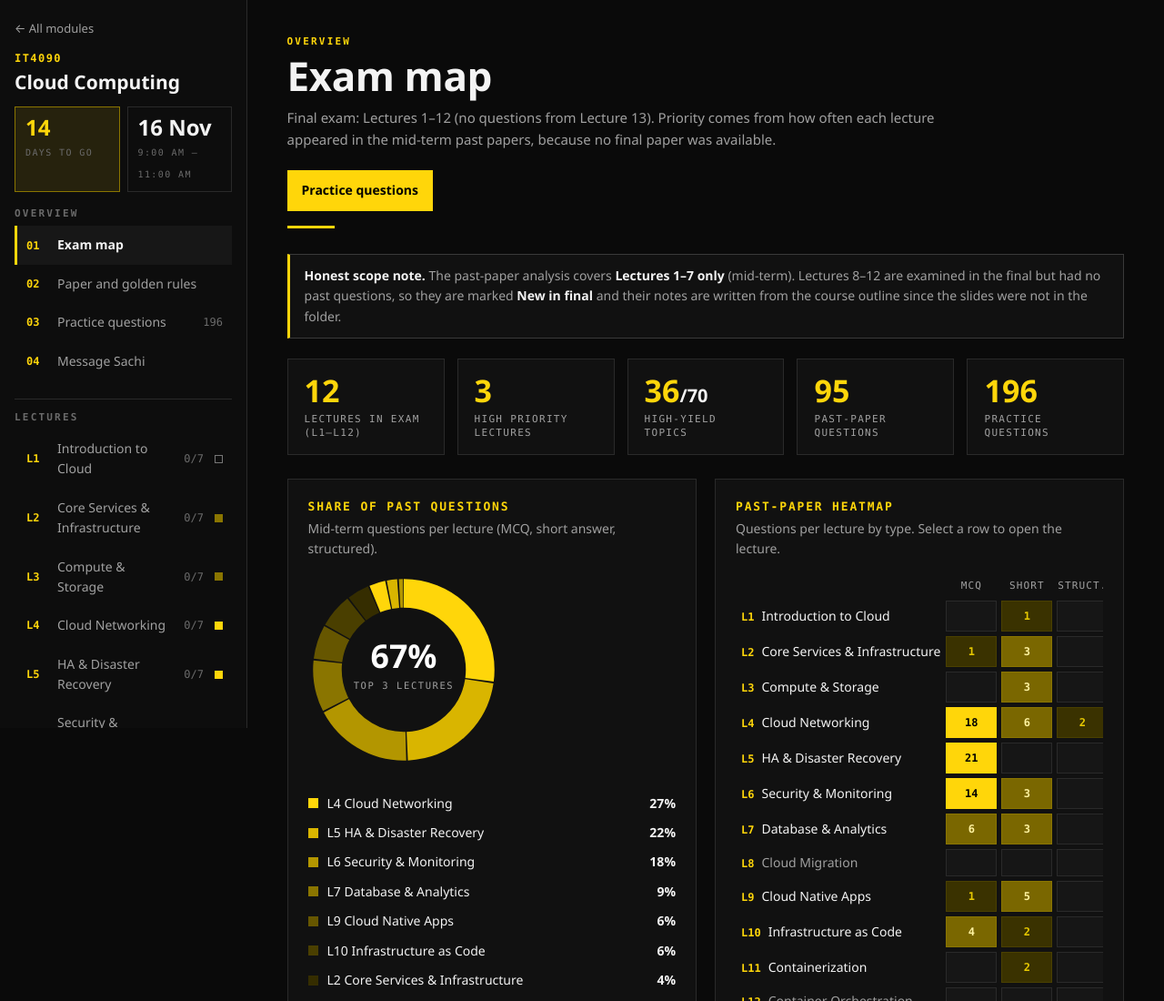
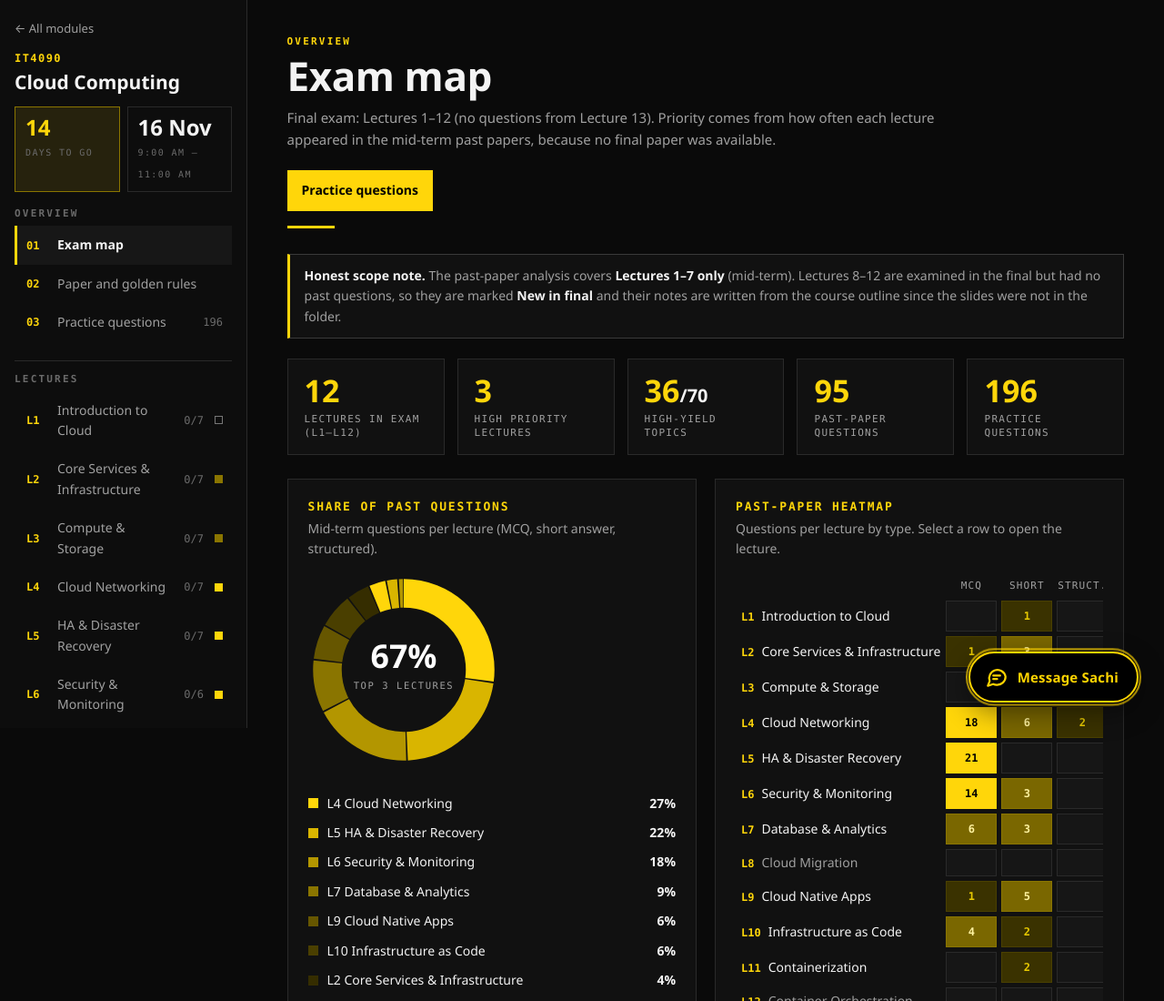
Before and after one commit to SYNCODE-SLIIT/learn-with-sachi-exam-portal, a plain HTML site: page cloud-computing/index.html in a window 1280 px wide. Shown: the top 1100 px of the page at 91% size. Drawn offline with Linux system fonts and the light colour scheme.

Commit message:
Add floating Message Sachi chat on every page and remove the dashboard Message Sachi pages
A chat-style widget (chat/message-widget.js) is on the landing page, year pages, HCI, BMIT, Cloud Computing and IME. Messages go privately to Sachi's email through Web3Forms. The per-module Message Sachi menu item and pages are removed; the old public wall API is left in place but no longer linked.

```diff
--- /dev/null
+++ b/chat/message-widget.js
@@ -0,0 +1,183 @@
+/* Message Sachi: a floating chat-style message box shown on every page of the portal.
+   Messages are delivered privately to Sachi's email through Web3Forms (https://web3forms.com).
+   The access key below is a public form key (it only allows sending to Sachi's inbox). */
+(function () {
+  'use strict';
+  if (window.__lwsChat) return;
+  window.__lwsChat = true;
+
+  var KEY = 'eba312cf-1c03-466c-b5ef-5a9d8ab4c083';
+  var STORE = 'lws_chat_v1';
+  var LAST = 'lws_chat_last';
+  var WAIT = 30000;       // ms between two messages
+  var KEEP = 30;          // chat bubbles remembered in this browser
+
+  var store = {
+    get: function (k, d) { try { var v = localStorage.getItem(k); return v ? JSON.parse(v) : d; } catch (e) { return d; } },
+    set: function (k, v) { try { localStorage.setItem(k, JSON.stringify(v)); } catch (e) { /* storage may be blocked */ } }
+  };
+  var esc = function (s) { return String(s).replace(/[&<>"']/g, function (c) { return { '&': '&amp;', '<': '&lt;', '>': '&gt;', '"': '&quot;', "'": '&#39;' }[c]; }); };
+
+  /* ---------- styles ---------- */
+  var css = '' +
+  '.lwsc-btn{position:fixed;right:clamp(14px,2.2vw,28px);bottom:clamp(14px,2.2vw,28px);z-index:800;display:flex;align-items:center;gap:10px;height:56px;padding:0 20px 0 16px;background:#000;color:#ffd400;border:2px solid #ffd400;border-radius:999px;font:700 15px/1 "Segoe UI",system-ui,sans-serif;letter-spacing:.2px;cursor:pointer;box-shadow:0 10px 30px rgba(0,0,0,.45);transition:transform .2s,box-shadow .2s,background .2s}' +
+  '.lwsc-btn:hover{transform:translateY(-3px);background:#141414;box-shadow:0 14px 34px rgba(0,0,0,.55)}' +
+  '.lwsc-btn svg{width:26px;height:26px;flex:none}' +
+  '.lwsc-btn .lwsc-dot{position:absolute;top:-4px;right:-2px;width:14px;height:14px;border-radius:50%;background:#ff4d4d;border:2px solid #000}' +
+  '.lwsc-btn.pulse::after{content:"";position:absolute;inset:-6px;border-radius:999px;border:2px solid #ffd400;opacity:0;animation:lwscp 2.4s ease-out 3}' +
+  '@keyframes lwscp{0%{opacity:.8;transform:scale(.96)}100%{opacity:0;transform:scale(1.18)}}' +
+  '.lwsc-panel{position:fixed;right:clamp(14px,2.2vw,28px);bottom:calc(clamp(14px,2.2vw,28px) + 70px);z-index:850;width:min(380px,calc(100vw - 28px));height:min(560px,calc(100vh - 120px));display:none;flex-direction:column;background:#0d0d0d;color:#f4f4f4;border:1px solid #3c3c3c;border-top:4px solid #ffd400;border-radius:14px;overflow:hidden;box-shadow:0 24px 70px rgba(0,0,0,.7);font:14.5px/1.5 "Segoe UI",system-ui,sans-serif}' +
+  '.lwsc-panel.on{display:flex;animation:lwscin .28s cubic-bezier(.2,.8,.2,1)}' +
+  '@keyframes lwscin{from{opacity:0;transform:translateY(18px) scale(.98)}to{opacity:1;transform:none}}' +
+  '.lwsc-head{display:flex;align-items:center;gap:12px;padding:14px 16px;background:#141414;border-bottom:1px solid #2a2a2a}' +
+  '.lwsc-av{width:42px;height:42px;border-radius:50%;background:#ffd400;color:#000;display:grid;place-items:center;font-weight:800;font-size:19px;flex:none}' +
+  '.lwsc-head b{display:block;font-size:16px;line-height:1.2}' +
+  '.lwsc-head small{display:flex;align-items:center;gap:6px;color:#a6a6a6;font-size:12px}' +
+  '.lwsc-head small::before{content:"";width:8px;height:8px;border-radius:50%;background:#3ddc84}' +
+  '.lwsc-x{margin-left:auto;width:34px;height:34px;border:1px solid #3c3c3c;background:none;color:#a6a6a6;border-radius:8px;font-size:18px;cursor:pointer;line-height:1}' +
+  '.lwsc-x:hover{border-color:#ffd400;color:#ffd400}' +
+  '.lwsc-body{flex:1;overflow-y:auto;padding:16px;display:flex;flex-direction:column;gap:10px;background:radial-gradient(rgba(255,212,0,.06) 1.2px,transparent 1.3px) 0 0/22px 22px,#0a0a0a}' +
+  '.lwsc-m{max-width:84%;padding:10px 14px;border-radius:16px;word-wrap:break-word;white-space:pre-wrap;animation:lwscm .25s ease}' +
+  '@keyframes lwscm{from{opacity:0;transform:translateY(8px)}to{opacity:1;transform:none}}' +
+  '.lwsc-m.bot{align-self:flex-start;background:#1b1b1b;border:1px solid #2a2a2a;border-bottom-left-radius:4px}' +
+  '.lwsc-m.me{align-self:flex-end;background:#ffd400;color:#000;border-bottom-right-radius:4px;font-weight:500}' +
+  '.lwsc-m.err{align-self:flex-start;background:#2a1212;border:1px solid #7a2a2a;color:#ffb3b3;border-bottom-left-radius:4px}' +
+  '.lwsc-t{align-self:flex-start;display:flex;gap:5px;padding:12px 14px;background:#1b1b1b;border:1px solid #2a2a2a;border-radius:16px;border-bottom-left-radius:4px}' +
+  '.lwsc-t i{width:7px;height:7px;border-radius:50%;background:#a6a6a6;animation:lwsct 1s infinite}' +
+  '.lwsc-t i:nth-child(2){animation-delay:.15s}.lwsc-t i:nth-child(3){animation-delay:.3s}' +
+  '@keyframes lwsct{0%,60%,100%{opacity:.3;transform:none}30%{opacity:1;transform:translateY(-4px)}}' +
+  '.lwsc-chips{display:flex;flex-wrap:wrap;gap:8px;margin-top:2px}' +
+  '.lwsc-chip{padding:7px 12px;border:1px solid #ffd400;background:transparent;color:#ffd400;border-radius:999px;font:600 13px/1 "Segoe UI",system-ui,sans-serif;cursor:pointer}' +
+  '.lwsc-chip:hover{background:#ffd400;color:#000}' +
+  '.lwsc-foot{border-top:1px solid #2a2a2a;background:#111;padding:10px 12px 12px}' +
+  '.lwsc-opt{display:none;gap:8px;margin-bottom:8px}.lwsc-opt.on{display:flex}' +
+  '.lwsc-opt input{flex:1;min-width:0;background:#1b1b1b;border:1px solid #3c3c3c;color:#f4f4f4;border-radius:8px;padding:8px 10px;font:13px "Segoe UI",system-ui,sans-serif}' +
+  '.lwsc-opt input:focus,.lwsc-row textarea:focus{outline:2px solid #ffd400;outline-offset:0;border-color:#ffd400}' +
+  '.lwsc-row{display:flex;gap:8px;align-items:flex-end}' +
+  '.lwsc-row textarea{flex:1;resize:none;max-height:110px;min-height:42px;background:#1b1b1b;border:1px solid #3c3c3c;color:#f4f4f4;border-radius:12px;padding:10px 12px;font:14.5px/1.4 "Segoe UI",system-ui,sans-serif}' +
+  '.lwsc-send{width:44px;height:44px;flex:none;border:0;border-radius:50%;background:#ffd400;color:#000;display:grid;place-items:center;cursor:pointer;transition:transform .15s,opacity .15s}' +
+  '.lwsc-send:hover{transform:scale(1.07)}.lwsc-send[disabled]{opacity:.45;cursor:not-allowed;transform:none}' +
+  '.lwsc-send svg{width:20px;height:20px}' +
+  '.lwsc-note{display:flex;justify-content:space-between;gap:8px;margin-top:8px;font-size:11.5px;color:#8a8a8a}' +
+  '.lwsc-note button{background:none;border:0;color:#ffd400;cursor:pointer;font:600 11.5px "Segoe UI",system-ui,sans-serif;padding:0}' +
+  '.lwsc-hp{position:absolute;left:-9999px;opacity:0;height:0;width:0}' +
+  '@media (max-width:560px){.lwsc-btn{height:54px;padding:0 15px}.lwsc-btn span{display:none}.lwsc-panel{right:0;left:0;bottom:0;width:100%;height:82vh;border-radius:16px 16px 0 0;max-height:none}}' +
+  '@media (prefers-reduced-motion:reduce){.lwsc-btn.pulse::after,.lwsc-panel.on,.lwsc-m,.lwsc-t i{animation:none}}' +
+  '@media print{.lwsc-btn,.lwsc-panel{display:none!important}}';
+  var st = document.createElement('style'); st.textContent = css; document.head.appendChild(st);
+
+  /* ---------- markup ---------- */
+  var chatIcon = '<svg viewBox="0 0 24 24" fill="none" stroke="currentColor" stroke-width="2" stroke-linecap="round" stroke-linejoin="round" aria-hidden="true"><path d="M21 11.5a8.4 8.4 0 0 1-9 8.4 8.7 8.7 0 0 1-3.6-.8L3 21l1.9-4.9A8.4 8.4 0 1 1 21 11.5z"/><path d="M8.5 10.5h7M8.5 14h4"/></svg>';
+  var sendIcon = '<svg viewBox="0 0 24 24" fill="none" stroke="currentColor" stroke-width="2.4" stroke-linecap="round" stroke-linejoin="round" aria-hidden="true"><path d="M22 2 11 13"/><path d="M22 2l-7 20-4-9-9-4z"/></svg>';
+
+  var btn = document.createElement('button');
+  btn.className = 'lwsc-btn pulse'; btn.type = 'button'; btn.setAttribute('aria-label', 'Message Sachi'); btn.setAttribute('aria-expanded', 'false');
+  btn.innerHTML = chatIcon + '<span>Message Sachi</span>';
+
+  var panel = document.createElement('div');
+  panel.className = 'lwsc-panel'; panel.setAttribute('role', 'dialog'); panel.setAttribute('aria-label', 'Message Sachi');
+  panel.innerHTML =
+    '<div class="lwsc-head"><div class="lwsc-av">S</div><div><b>Sachi</b><small>I read every message</small></div><button class="lwsc-x" type="button" aria-label="Close chat">&#10005;</button></div>' +
+    '<div class="lwsc-body" id="lwscBody" aria-live="polite"></div>' +
+    '<form class="lwsc-foot" id="lwscForm" autocomplete="off">' +
+      '<div class="lwsc-opt" id="lwscOpt"><input id="lwscName" maxlength="40" placeholder="Your name (optional)"><input id="lwscContact" maxlength="80" placeholder="Email or phone so I can reply (optional)"></div>' +
+      '<input class="lwsc-hp" id="lwscHp" tabindex="-1" aria-hidden="true">' +
+      '<div class="lwsc-row"><textarea id="lwscText" rows="1" maxlength="1000" placeholder="Type your message..." aria-label="Your message"></textarea>' +
+      '<button class="lwsc-send" id="lwscSend" type="submit" aria-label="Send message">' + sendIcon + '</button></div>' +
+      '<div class="lwsc-note"><span>Only Sachi sees this. No passwords please.</span><button type="button" id="lwscMore">Add name / contact</button></div>' +
+    '</form>';
+
+  document.body.appendChild(btn);
+  document.body.appendChild(panel);
+
+  var body = panel.querySelector('#lwscBody'), form = panel.querySelector('#lwscForm'), text = panel.querySelector('#lwscText'),
+      send = panel.querySelector('#lwscSend'), opt = panel.querySelector('#lwscOpt'), more = panel.querySelector('#lwscMore');
+  var history = store.get(STORE, []);
+  var busy = false;
+
+  function bubble(kind, html, save) {
+    var d = document.createElement('div'); d.className = 'lwsc-m ' + kind; d.innerHTML = html;
+    body.appendChild(d); body.scrollTop = body.scrollHeight;
+    if (save) { history.push({ k: kind, h: html }); history = history.slice(-KEEP); store.set(STORE, history); }
+    return d;
+  }
+  function typing(ms, then) {
+    var t = document.createElement('div'); t.className = 'lwsc-t'; t.innerHTML = '<i></i><i></i><i></i>';
+    body.appendChild(t); body.scrollTop = body.scrollHeight;
+    setTimeout(function () { t.remove(); then(); }, ms);
+  }
+  function greet() {
+    bubble('bot', 'Hi! 👋 I’m Sachi. Ask a question, request notes, report a mistake, or tell me what to cover next. I read every message.', false);
+    var c = document.createElement('div'); c.className = 'lwsc-chips';
+    [['Request notes', 'Hi Sachi, could you please share notes for '], ['Report a mistake', 'Hi Sachi, I found a mistake in '], ['Ask a question', 'Hi Sachi, I have a question about '], ['Say thanks', 'Thank you Sachi for the portal!']].forEach(function (x) {
+      var b = document.createElement('button'); b.type = 'button'; b.className = 'lwsc-chip'; b.textContent = x[0];
+      b.onclick = function () { text.value = x[1]; text.focus(); grow(); };
+      c.appendChild(b);
+    });
+    body.appendChild(c);
+  }
+  function render() {
+    body.innerHTML = '';
+    greet();
+    history.forEach(function (m) { var d = document.createElement('div'); d.className = 'lwsc-m ' + m.k; d.innerHTML = m.h; body.appendChild(d); });
+    body.scrollTop = body.scrollHeight;
+  }
+  function grow() { text.style.height = 'auto'; text.style.height = Math.min(text.scrollHeight, 110) + 'px'; }
+
+  function open(on) {
+    panel.classList.toggle('on', on);
+    btn.setAttribute('aria-expanded', String(on));
+    btn.classList.remove('pulse');
+    if (on) { setTimeout(function () { text.focus(); }, 60); body.scrollTop = body.scrollHeight; }
+  }
+  btn.onclick = function () { open(!panel.classList.contains('on')); };
+  panel.querySelector('.lwsc-x').onclick = function () { open(false); btn.focus(); };
+  document.addEventListener('keydown', function (e) { if (e.key === 'Escape' && panel.classList.contains('on')) { open(false); btn.focus(); } });
+  more.onclick = function () { var on = opt.classList.toggle('on'); more.textContent = on ? 'Hide name / contact' : 'Add name / contact'; if (on) panel.querySelector('#lwscName').focus(); };
+  text.addEventListener('input', grow);
+  text.addEventListener('keydown', function (e) { if (e.key === 'Enter' && !e.shiftKey) { e.preventDefault(); form.requestSubmit ? form.requestSubmit() : form.dispatchEvent(new Event('submit', { cancelable: true })); } });
+
+  form.onsubmit = function (e) {
+    e.preventDefault();
+    if (busy) return;
+    if (panel.querySelector('#lwscHp').value) return;            // honeypot
+    var msg = text.value.trim();
+    if (msg.length < 5) { bubble('err', 'Please write a little more, at least a few words.', false); return; }
+    var wait = WAIT - (Date.now() - store.get(LAST, 0));
+    if (wait > 0) { bubble('err', 'Please wait ' + Math.ceil(wait / 1000) + ' seconds before sending another message.', false); return; }
+    var name = panel.querySelector('#lwscName').value.trim(), contact = panel.querySelector('#lwscContact').value.trim();
+    var mine = bubble('me', esc(msg), false);
+    text.value = ''; grow(); busy = true; send.disabled = true;
+
+    var page = (document.title || '') + ' | ' + location.pathname + location.hash;
+    fetch('https://api.web3forms.com/submit', {
+      method: 'POST', headers: { 'Content-Type': 'application/json', Accept: 'application/json' },
+      body: JSON.stringify({
+        access_key: KEY,
+        subject: 'Learn with Sachi portal: new message',
+        from_name: name || 'Student (anonymous)',
+        name: name || '(no name given)',
+        contact: contact || '(no contact given)',
+        page: page,
+        message: msg,
+        botcheck: ''
+      })
+    }).then(function (r) { return r.json().then(function (j) { return { ok: r.ok && j.success }; }, function () { return { ok: r.ok }; }); })
+      .catch(function () { return { ok: false }; })
+      .then(function (res) {
+        busy = false; send.disabled = false;
+        if (res.ok) {
+          store.set(LAST, Date.now());
+          history.push({ k: 'me', h: esc(msg) }); history = history.slice(-KEEP); store.set(STORE, history);
+          typing(900, function () { bubble('bot', 'Thank you! Your message has been sent to me. ' + (contact ? 'I’ll get back to you soon.' : 'If you want a reply, add your email or phone with “Add name / contact”.'), true); });
+        } else {
+          mine.remove();
+          bubble('err', 'Sorry, the message could not be sent. Please check your connection and try again. Your text is back in the box so you can resend it.', false);
+          text.value = msg; grow();
+        }
+      });
+  };
+
+  render();
+  setTimeout(function () { btn.classList.remove('pulse'); }, 9000);
+})();
--- a/exam-engine/app.js
+++ b/exam-engine/app.js
@@ -104,7 +104,6 @@
         ${nav('map', '#/' + KEY, '01', 'Exam map')}
         ${nav('rules', '#/' + KEY + '/rules', '02', 'Paper and golden rules')}
         ${nav('practice', '#/' + KEY + '/practice', '03', 'Practice questions', String(totals.all))}
-        ${nav('contact', '#/' + KEY + '/contact', '04', 'Message Sachi')}
         <div class="navgrp">Lectures</div>
         ${lecNav}
       </aside>
@@ -116,7 +115,6 @@
     const $main = document.getElementById('main');
     if (page === 'rules') { document.title = 'Paper and golden rules | ' + cc.name; $main.innerHTML = viewRules(); }
     else if (page === 'practice') { document.title = 'Practice | ' + cc.name; renderPractice($main); }
-    else if (page === 'contact') { document.title = 'Message Sachi | ' + cc.name; $main.innerHTML = viewContact(); }
     else if (page === 'lecture' && lecByN(lecN)) { const lec = lecByN(lecN); document.title = 'L' + lec.n + ' ' + lec.title + ' | ' + cc.name; $main.innerHTML = viewLecture(lec); bindLecture(lec); }
     else { document.title = 'Exam map | ' + cc.name; $main.innerHTML = viewMap(); }
   }
@@ -195,19 +193,6 @@
     <p class="muted" style="margin:0 0 6px">${cc.cheatIntro || 'Scenario questions usually reduce to one of these. Learn them cold.'}</p>
     <div class="tw"><table class="tbl cheat"><thead><tr><th>${(cc.cheatHead || ['If the question says…', 'Answer'])[0]}</th><th>${(cc.cheatHead || ['If the question says…', 'Answer'])[1]}</th></tr></thead><tbody>
       ${cc.cheat.map((c) => `<tr><td>${cc.cheatHtml ? c[0] : esc(c[0])}</td><td>${cc.cheatHtml ? c[1] : esc(c[1])}</td></tr>`).join('')}</tbody></table></div>`;
-  }
-
-  /* ---------- contact ---------- */
-  function viewContact() {
-    return `
-    <div class="eyebrow">Overview</div><h1 style="font-size:clamp(30px,4vw,44px);margin:8px 0 10px">Message Sachi</h1>
-    <div class="rule"></div>
-    <p class="lede" style="margin-bottom:22px">Found a mistake, want a topic explained, or need more practice questions? Reach out.</p>
-    <div class="clist">
-      <a class="cl" href="${cc.links.whatsapp}" target="_blank" rel="noopener"><span class="ic">WA</span><div><b>Learn with Sachi on WhatsApp</b><span>Updates, notes and announcements</span></div></a>
-      <a class="cl" href="${cc.links.youtube}" target="_blank" rel="noopener"><span class="ic">YT</span><div><b>YouTube (@sachithra228)</b><span>Kuppi sessions and walkthroughs</span></div></a>
-      <a class="cl" href="${cc.links.syncode}" target="_blank" rel="noopener"><span class="ic">SY</span><div><b>SYNCODE (teamsyncode.com)</b><span>The team behind this portal</span></div></a>
-    </div>`;
   }
 
   /* ---------- lecture page ---------- */
```
Also changed, not shown: cloud-computing/index.html (+1 -0 lines), ime/index.html (+1 -0 lines), index.html (+2 -1 lines).
